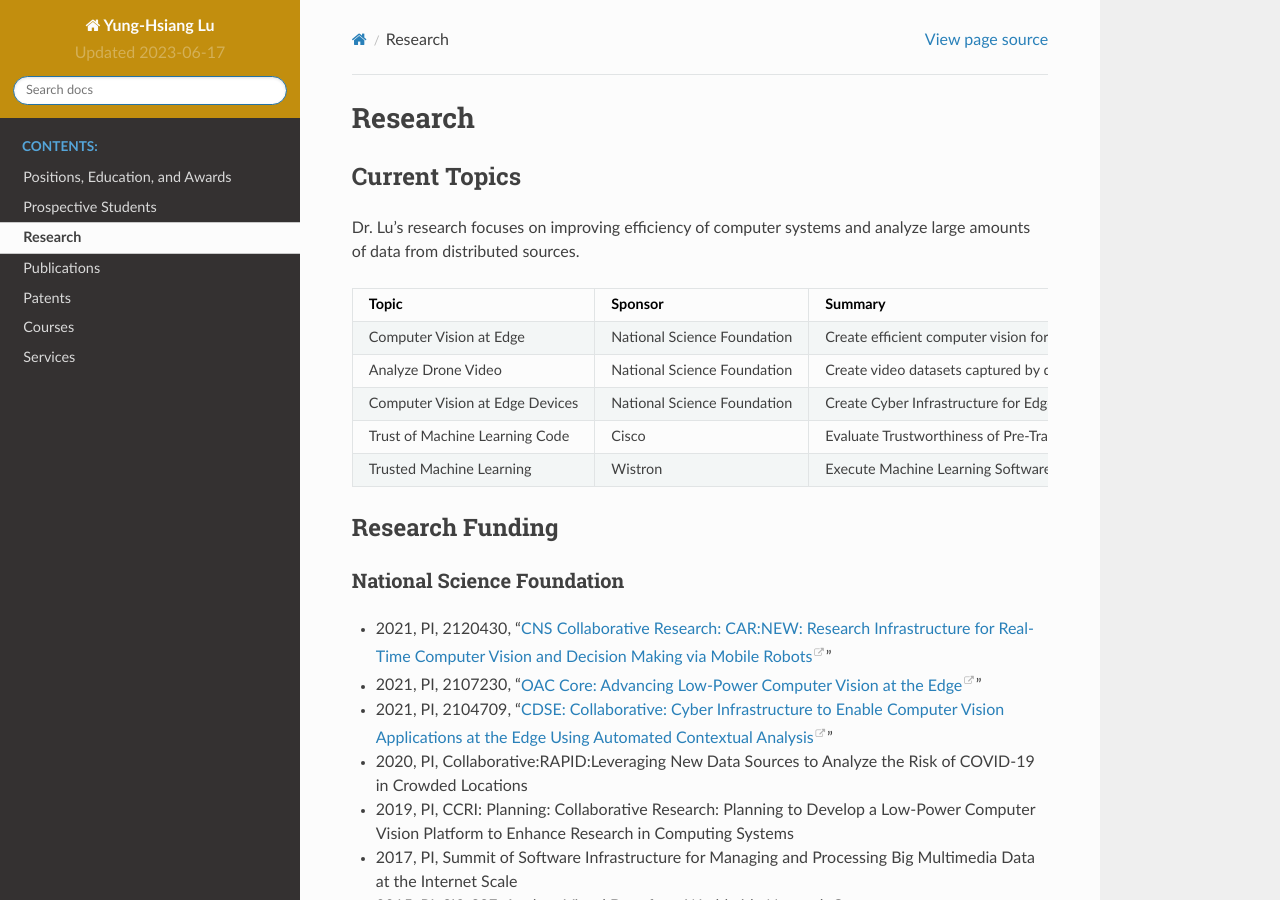
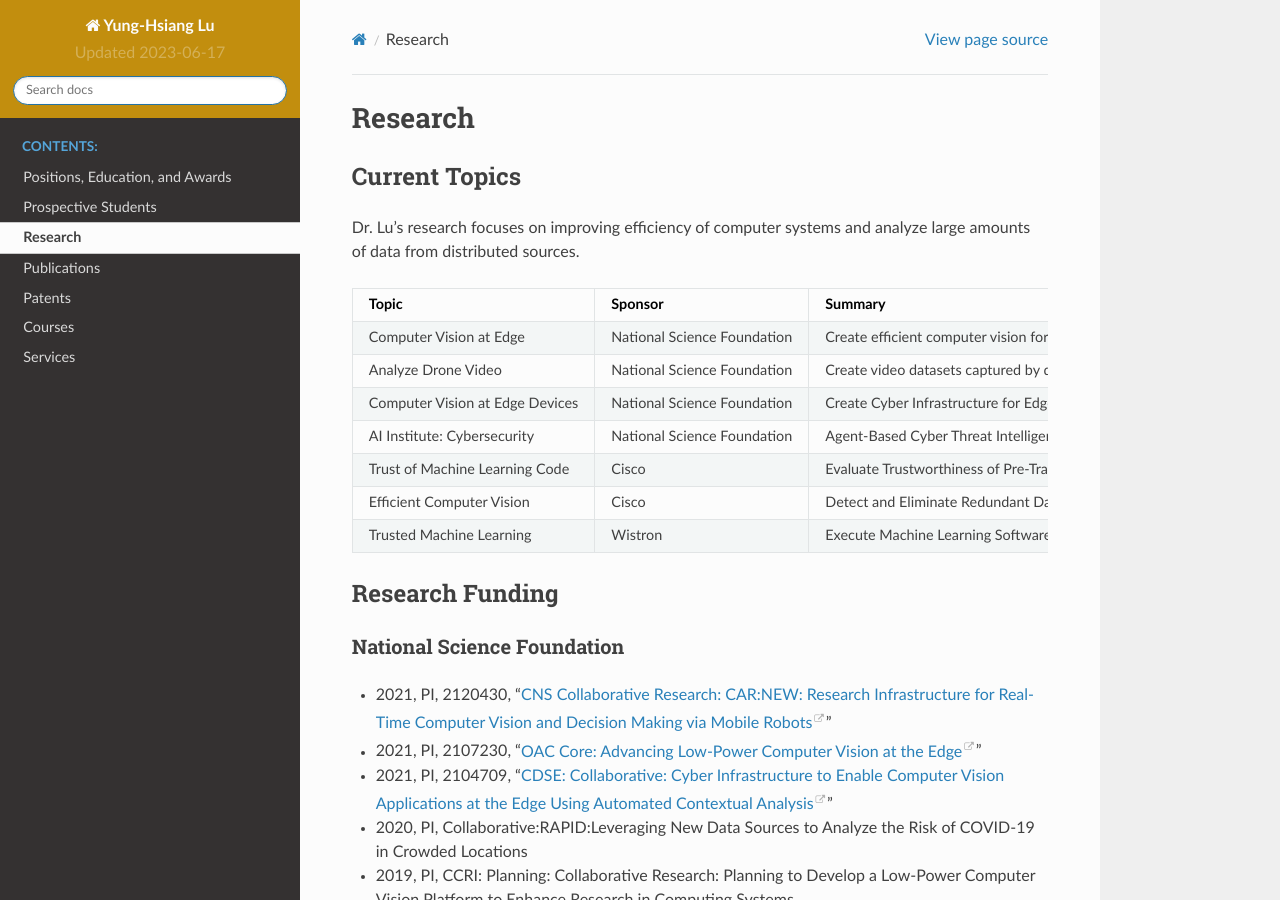
Before and after one commit to luyunghsiang/yhluweb, a Sphinx documentation site: the page built from source/research.rst, in a window 1280 px wide and 900 px high. Built offline with Sphinx 7.4.7 and the Read the Docs theme 2.0.0, drawn with Linux system fonts in a browser that asks for light colours.

Commit message:
add projects

```diff
--- a/source/research.rst
+++ b/source/research.rst
@@ -18,10 +18,15 @@ and analyze large amounts of data from distributed sources.
 +---------------------------------+-----------------------------+-------------------------------------------------------------+
 | Computer Vision at Edge Devices | National Science Foundation | Create Cyber Infrastructure for Edge Computing              |
 +---------------------------------+-----------------------------+-------------------------------------------------------------+
+| AI Institute: Cybersecurity     | National Science Foundation | Agent-Based Cyber Threat Intelligence and Operation         |
++---------------------------------+-----------------------------+-------------------------------------------------------------+
 | Trust of Machine Learning Code  | Cisco                       | Evaluate Trustworthiness of Pre-Trained Neural Networks     |
++---------------------------------+-----------------------------+-------------------------------------------------------------+
+| Efficient Computer Vision       | Cisco                       | Detect and Eliminate Redundant Data on Edge Devices         |
 +---------------------------------+-----------------------------+-------------------------------------------------------------+
 | Trusted Machine Learning        | Wistron                     | Execute Machine Learning Software in Trusted Environment    |
 +---------------------------------+-----------------------------+-------------------------------------------------------------+
+
 
 Research Funding
 ----------------
```
